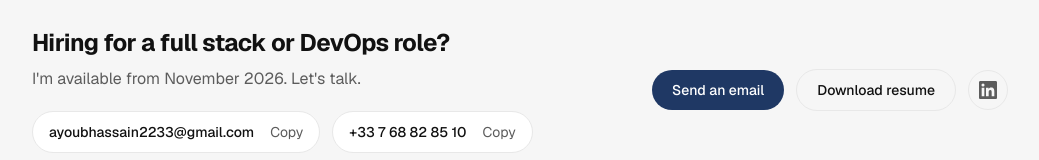
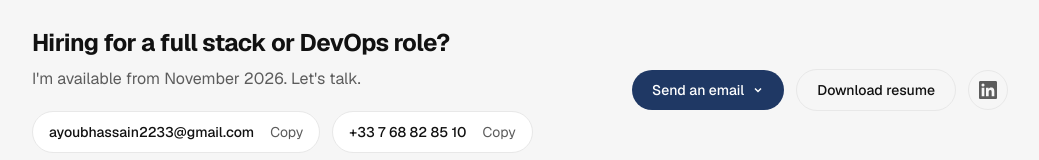
Before and after one commit to Ayoubhassain/ayoubhassain.github.io, a Next.js app: page /en in a window 1280 px wide. Shown: the part 2078-2238 px from the top of the page, without its empty margins (120-1159 px from the left). Built offline with nearby package versions, Linux system fonts and the light colour scheme.

Commit message:
Bouton email avec choix Gmail / Outlook / application mail

```diff
--- a/src/app/[locale]/contact/page.tsx
+++ b/src/app/[locale]/contact/page.tsx
@@ -8,6 +8,7 @@ import PageContainer from "@/components/layout/PageContainer";
 import SectionHeader from "@/components/ui/SectionHeader";
 import LinkButton from "@/components/ui/LinkButton";
 import CopyEmail from "@/components/ui/CopyEmail";
+import EmailMenu from "@/components/ui/EmailMenu";
 import { GITHUB_PATH, LINKEDIN_PATH } from "@/components/ui/IconLink";
 
 type PageProps = {
@@ -57,9 +58,7 @@ export default async function ContactPage({ params }: PageProps) {
             <p className="mt-1 text-sm text-ink-muted">{c.emailText}</p>
             <div className="mt-5 flex flex-wrap items-center gap-3">
               <CopyEmail email={t.profile.email} copyLabel={t.home.copyEmail} copiedLabel={t.home.copied} />
-              <LinkButton href={`mailto:${t.profile.email}`} variant="primary">
-                {t.home.sendEmail}
-              </LinkButton>
+              <EmailMenu email={t.profile.email} label={t.home.sendEmail} subject={t.home.emailSubject} appLabel={t.home.emailApp} />
             </div>
           </div>
           <div className="border-t border-border pt-6 md:border-t-0 md:border-l md:pt-0 md:pl-6">
--- a/src/components/ContactSection.tsx
+++ b/src/components/ContactSection.tsx
@@ -2,6 +2,7 @@ import type { Dictionary } from "@/i18n/types";
 import { links } from "@/i18n/dictionaries/en";
 import LinkButton from "@/components/ui/LinkButton";
 import CopyEmail from "@/components/ui/CopyEmail";
+import EmailMenu from "@/components/ui/EmailMenu";
 import IconLink, { LINKEDIN_PATH } from "@/components/ui/IconLink";
 
 /** "Hiring?" call to action, shown at the bottom of the home and projects pages. */
@@ -19,9 +20,7 @@ export default function ContactSection({ t, id }: { t: Dictionary; id?: string }
             </div>
           </div>
           <div className="flex shrink-0 flex-wrap items-center gap-3 md:flex-nowrap">
-            <LinkButton href={`mailto:${t.profile.email}`} variant="primary">
-              {t.home.sendEmail}
-            </LinkButton>
+            <EmailMenu email={t.profile.email} label={t.home.sendEmail} subject={t.home.emailSubject} appLabel={t.home.emailApp} />
             <LinkButton href={t.resumePdf} download variant="ghost">
               {t.home.downloadResume}
             </LinkButton>
--- /dev/null
+++ b/src/components/ui/EmailMenu.tsx
@@ -0,0 +1,91 @@
+"use client";
+
+import { useEffect, useRef, useState } from "react";
+
+type EmailMenuProps = {
+  email: string;
+  label: string;
+  subject: string;
+  appLabel: string;
+};
+
+/**
+ * "Send an email" button. A plain mailto: link does nothing when the visitor
+ * has no mail app set up, so it opens a small menu: Gmail, Outlook (web) or
+ * the default mail app.
+ */
+export default function EmailMenu({ email, label, subject, appLabel }: EmailMenuProps) {
+  const [open, setOpen] = useState(false);
+  const ref = useRef<HTMLDivElement>(null);
+
+  useEffect(() => {
+    if (!open) return;
+    function onClick(event: MouseEvent) {
+      if (ref.current && !ref.current.contains(event.target as Node)) setOpen(false);
+    }
+    function onKey(event: KeyboardEvent) {
+      if (event.key === "Escape") setOpen(false);
+    }
+    document.addEventListener("mousedown", onClick);
+    document.addEventListener("keydown", onKey);
+    return () => {
+      document.removeEventListener("mousedown", onClick);
+      document.removeEventListener("keydown", onKey);
+    };
+  }, [open]);
+
+  const to = encodeURIComponent(email);
+  const su = encodeURIComponent(subject);
+  const options = [
+    { label: "Gmail", href: `https://mail.google.com/mail/?view=cm&fs=1&to=${to}&su=${su}`, external: true },
+    { label: "Outlook", href: `https://outlook.office.com/mail/deeplink/compose?to=${to}&subject=${su}`, external: true },
+    { label: appLabel, href: `mailto:${email}?subject=${su}`, external: false },
+  ];
+
+  return (
+    <div ref={ref} className="relative inline-block">
+      <button
+        type="button"
+        aria-haspopup="menu"
+        aria-expanded={open}
+        onClick={() => setOpen((value) => !value)}
+        className="inline-flex items-center gap-2 rounded-full bg-accent px-5 py-2.5 text-sm font-medium text-bg transition-colors hover:bg-accent-hover"
+      >
+        {label}
+        <svg
+          viewBox="0 0 16 16"
+          width="12"
+          height="12"
+          fill="none"
+          stroke="currentColor"
+          strokeWidth="2"
+          aria-hidden="true"
+          className={`transition-transform ${open ? "rotate-180" : ""}`}
+        >
+          <path d="M4 6l4 4 4-4" />
+        </svg>
+      </button>
+
+      {open && (
+        <div
+          role="menu"
+          className="absolute left-0 z-20 mt-2 min-w-full w-max overflow-hidden rounded-xl border border-border bg-bg py-1 shadow-lg"
+        >
+          {options.map((option) => (
+            <a
+              key={option.label}
+              role="menuitem"
+              href={option.href}
+              target={option.external ? "_blank" : undefined}
+              rel={option.external ? "noopener noreferrer" : undefined}
+              onClick={() => setOpen(false)}
+              className="block px-4 py-2 text-sm text-ink transition-colors hover:bg-bg-subtle hover:text-accent"
+            >
+              {option.label}
+            </a>
+          ))}
+        </div>
+      )}
+    </div>
+  );
+}
--- a/src/i18n/dictionaries/en.ts
+++ b/src/i18n/dictionaries/en.ts
@@ -68,6 +68,8 @@ export const en: Dictionary = {
     contactTitle:   "Hiring for a full stack or DevOps role?",
     contactText:    "I'm available from November 2026. Let's talk.",
     sendEmail:      "Send an email",
+    emailSubject:   "Getting in touch via your portfolio",
+    emailApp:       "Mail app",
     copyEmail:      "Copy",
     copied:         "Copied!",
   },
--- a/src/i18n/dictionaries/fr.ts
+++ b/src/i18n/dictionaries/fr.ts
@@ -61,6 +61,8 @@ export const fr: Dictionary = {
     contactTitle:   "Un poste full stack ou DevOps à pourvoir\u00a0?",
     contactText:    "Je suis disponible à partir de novembre 2026. Parlons-en.",
     sendEmail:      "Envoyer un email",
+    emailSubject:   "Prise de contact via votre portfolio",
+    emailApp:       "Application mail",
     copyEmail:      "Copier",
     copied:         "Copié !",
   },
--- a/src/i18n/types.ts
+++ b/src/i18n/types.ts
@@ -36,6 +36,8 @@ export type Dictionary = {
     contactTitle: string;
     contactText: string;
     sendEmail: string;
+    emailSubject: string;
+    emailApp: string;
     copyEmail: string;
     copied: string;
   };
```
